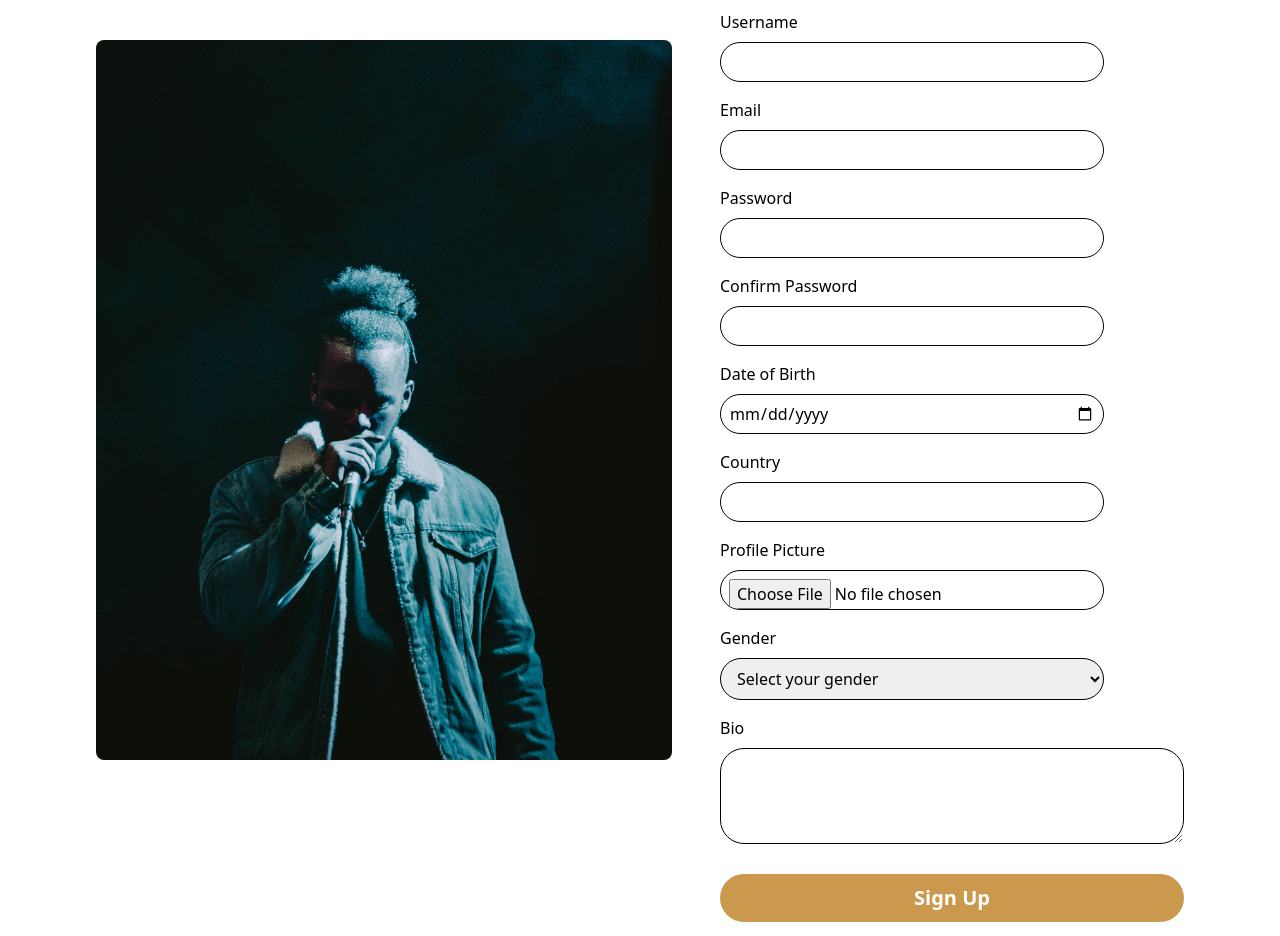
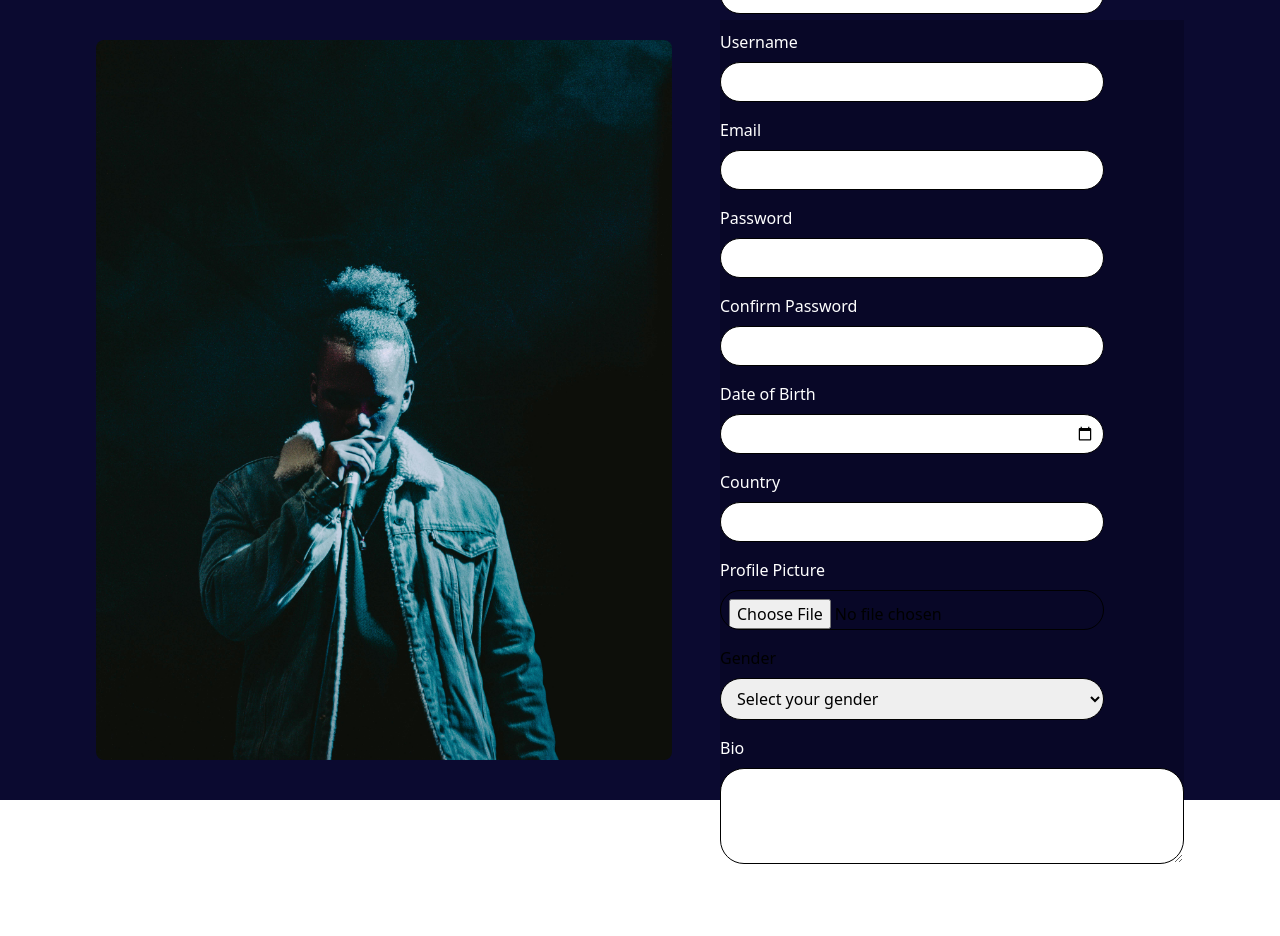
Before and after one commit to PrazolMalla/Frontend_ArtistManagementSystem, a Vue app in the folder Frontend/: page /SignUp in a window 1280 px wide. Shown: the top 936 px of the page. Built offline with nearby package versions, Linux system fonts and the light colour scheme; what vue-toast-notification would draw is missing.

Commit message:
change in signup

```diff
--- a/Frontend/src/view/SignUp.vue
+++ b/Frontend/src/view/SignUp.vue
@@ -1,31 +1,31 @@
 <template>
   <div class="flex flex-row items-center h-screen w-full">
-    <div class="form-container w-full h-full bg-white flex flex-row">
+    <div class="form-container w-full h-full bg-dark-primary-color flex flex-row">
       <div class="flex justify-center items-center">
         <div class="flex justify-center items-center h-[90%] form-img hidden sm:block w-4/5 my-8 ml-24 rounded-lg">
         </div>
       </div>
-      <div class="w-[55vw] h-full sm:mx-12 mx-auto sm:mr-24 bg-white flex items-center justify-center">
+      <div class="w-[55vw] h-full sm:mx-12 mx-auto sm:mr-24 bg-light-primary-color flex items-center justify-center mt-5">
         <form
           id="form"
           class="w-full h-full flex flex-col justify-center"
           @submit.prevent="addUser">
-          <h1 class="text-4xl font-bold text-center mb-5 font-helvetica">SignUp Now</h1>
+          <h1 class="text-4xl font-bold text-center mb-5  font-helvetica text-white">SignUp Now</h1>
           <div class="mt-2 md:flex md:flex-wrap md:justify-between">
-            <div v-for="item in userInputField" :key="item.id" class="w-full md:w-96 mt-4">
-              <label :for="item.name" class="text-md font-helvetica text-black">
+            <div v-for="item in userInputField" :key="item.id" class="w-full md:w-96 mt-4 text-white">
+              <label :for="item.name" class="text-md font-helvetica text-white">
                 {{ item.label }}
               </label>
-              <input :type="item.type" :name="item.name" @blur="validateField(item.name)" v-model="user[item.name]" class="p-2 mt-2 focus:outline-none w-full h-10 mb rounded-3xl border border-black focus:border-hover-yellow focus:ring focus:ring-btn-yellow focus:ring-opacity-50" >
-              <span v-if="formErrors[item.name]" class="text-red-500">{{ formErrors[item.name] }}</span>
+              <input :type="item.type" :name="item.name" @blur="validateField(item.name)" v-model="user[item.name]" class="p-2 mt-2 focus:outline-none w-full h-10 mb rounded-3xl border border-black focus:border-hover-yellow focus:ring focus:ring-btn-yellow focus:ring-opacity-50 text-white" >
+              <span v-if="formErrors[item.name]" class="text-orange-500">{{ formErrors[item.name] }}</span>
             </div>
 
             <div class="w-full md:w-96 mt-4">
-              <label for="profile" class="text-md font-helvetica text-black">
+              <label for="profile" class="text-md font-helvetica text-white">
                 Profile Picture
               </label>
               <input type="file" name="profile" @change="handleFileChange" class="p-2 mt-2 focus:outline-none w-full h-10 mb rounded-3xl border border-black focus:border-hover-yellow focus:ring focus:ring-btn-yellow focus:ring-opacity-50">
-              <span v-if="formErrors.profile" class="text-red-500">{{ formErrors.profile }}</span>
+              <span v-if="formErrors.profile" class="text-orange-500">{{ formErrors.profile }}</span>
             </div>
 
             <div class="mt-4 w-full md:w-96">
@@ -37,11 +37,11 @@
                 <option value="F">Female</option>
                 <option value="O">Other</option>
               </select>
-              <span v-if="formErrors.gender" class="text-red-500">{{ formErrors.gender }}</span>
+              <span v-if="formErrors.gender" class="text-orange-500">{{ formErrors.gender }}</span>
             </div>
           </div>
           <div class="mt-4">
-            <label for="bio" class="text-md font-helvetica text-black">Bio</label>
+            <label for="bio" class="text-md font-helvetica text-white">Bio</label>
             <textarea
               class="p-2 mt-2 w-full focus:outline-none h-24 mb rounded-3xl border border-black focus:border-hover-yellow focus:ring focus:ring-btn-yellow focus:ring-opacity-50"
               v-model="user.bio"></textarea>
@@ -50,19 +50,19 @@
           <div v-if="asArtist">
             <div class="mt-2 md:flex md:flex-wrap md:justify-between">
               <div class="mt-4 w-full md:w-96" v-for="item in artistInputField" :key="item.id">
-                <label :for="item.name" class="text-md font-helvetica text-black">
+                <label :for="item.name" class="text-md font-helvetica text-white">
                   {{ item.label }}
                 </label>
                 <input :type="item.type" :name="item.name" v-model="artist[item.name]" class="p-2 mt-2 focus:outline-none w-full h-10 mb rounded-3xl border border-black focus:border-hover-yellow focus:ring focus:ring-btn-yellow focus:ring-opacity-50" >
-                <span v-if="formErrors[item.name]" class="text-red-500">{{ formErrors[item.name] }}</span>
+                <span v-if="formErrors[item.name]" class="text-orange-500">{{ formErrors[item.name] }}</span>
               </div>
 
               <div class="w-full md:w-96 mt-4">
-                <label for="img_cover" class="text-md font-helvetica text-black">
+                <label for="img_cover" class="text-md font-helvetica text-white">
                   Image Cover
                 </label>
                 <input type="file" name="img_cover" @change="handleCoverChange" class="p-2 mt-2 focus:outline-none w-full h-10 mb rounded-3xl border border-black focus:border-hover-yellow focus:ring focus:ring-btn-yellow focus:ring-opacity-50">
-                <span v-if="formErrors.img_cover" class="text-red-500">{{ formErrors.img_cover }}</span>
+                <span v-if="formErrors.img_cover" class="text-orange-500">{{ formErrors.img_cover }}</span>
               </div>
             </div>
             <div class="mt-6">
--- a/Frontend/tailwind.config.js
+++ b/Frontend/tailwind.config.js
@@ -1,18 +1,14 @@
 /** @type {import('tailwindcss').Config} */
 export default {
-  content: ['./index.html', './src/*/*.{vue,js,ts,jsx,tsx}'],
+  content: ['./index.html', './src/**/*.{vue,js,ts,jsx,tsx}'],
   theme: {
     extend: {
-      colors: {
-        'btn-yellow': '#ca994d',
-        'hover-yellow':'#b68945',
-        'dark-primary': '#080727',
-        'light-primary':'#0B0A30',
-        'secondary':'#2aed91 ',
-        'secondary2':'#FF516D',
-
+      colors:{
+        'secondary-color':'#FF516D  ',
+        'dark-primary-color':'#0B0A30 ',
+        'light-primary-color':'#080727',
       }
-    }
+    },
   },
   plugins: []
 }
```
